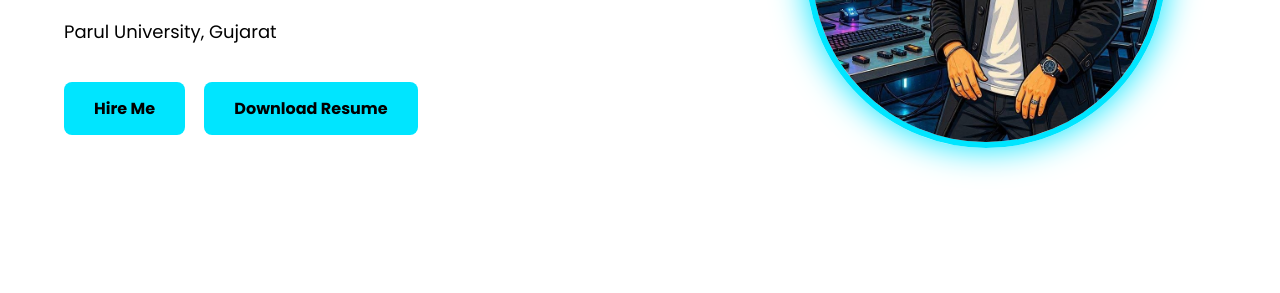
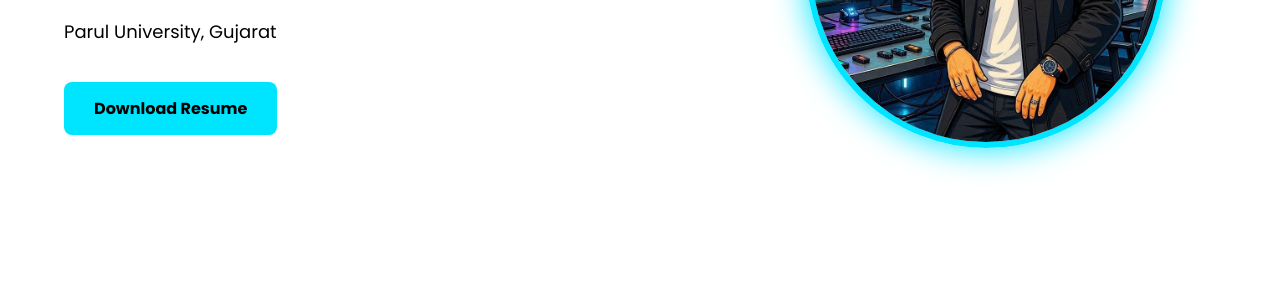
Before and after one commit to md-azrudin/md-azrudin-portfolio, a plain HTML site: page index.html in a window 1280 px wide. Shown: the part 507-800 px from the top of the page. Drawn offline with Linux system fonts and the light colour scheme.

Commit message:
Fix HTML structure and formatting

```diff
--- a/index.html
+++ b/index.html
@@ -50,7 +50,7 @@
             Parul University, Gujarat
         </p>
 
-     <a href="#contact" class="btn">Hire Me</a>
+
 
 <a href="resume.pdf" class="btn" download>Download Resume</a>
     </div>
```
